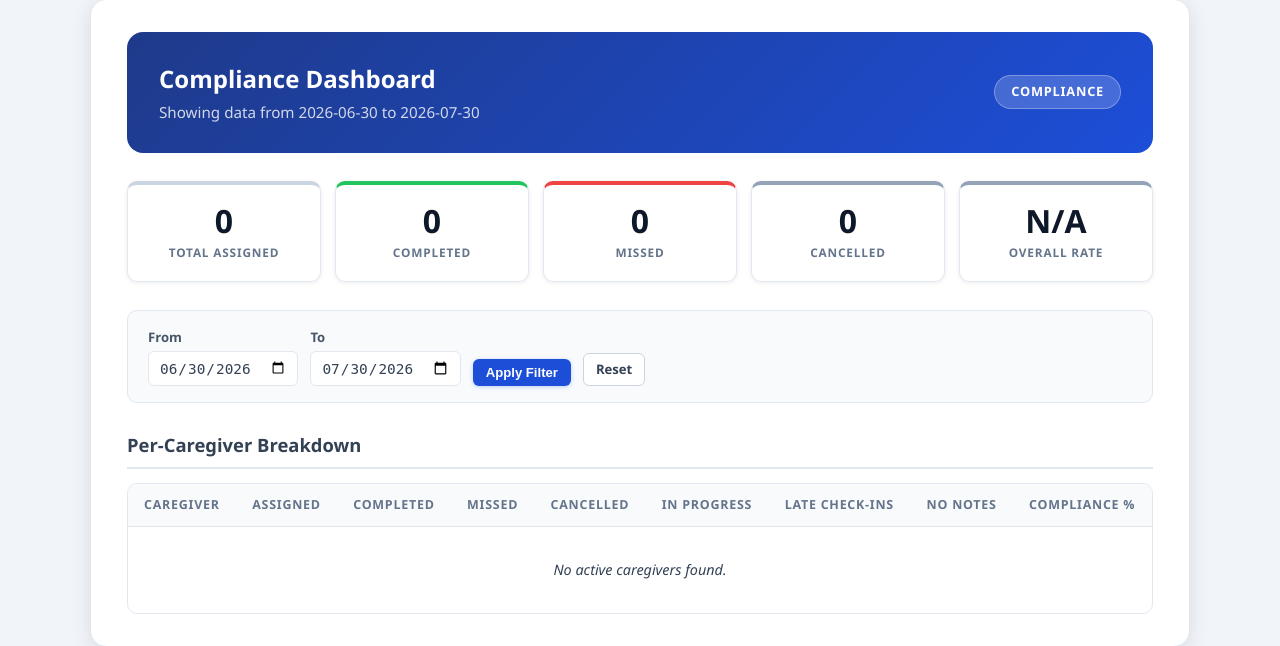
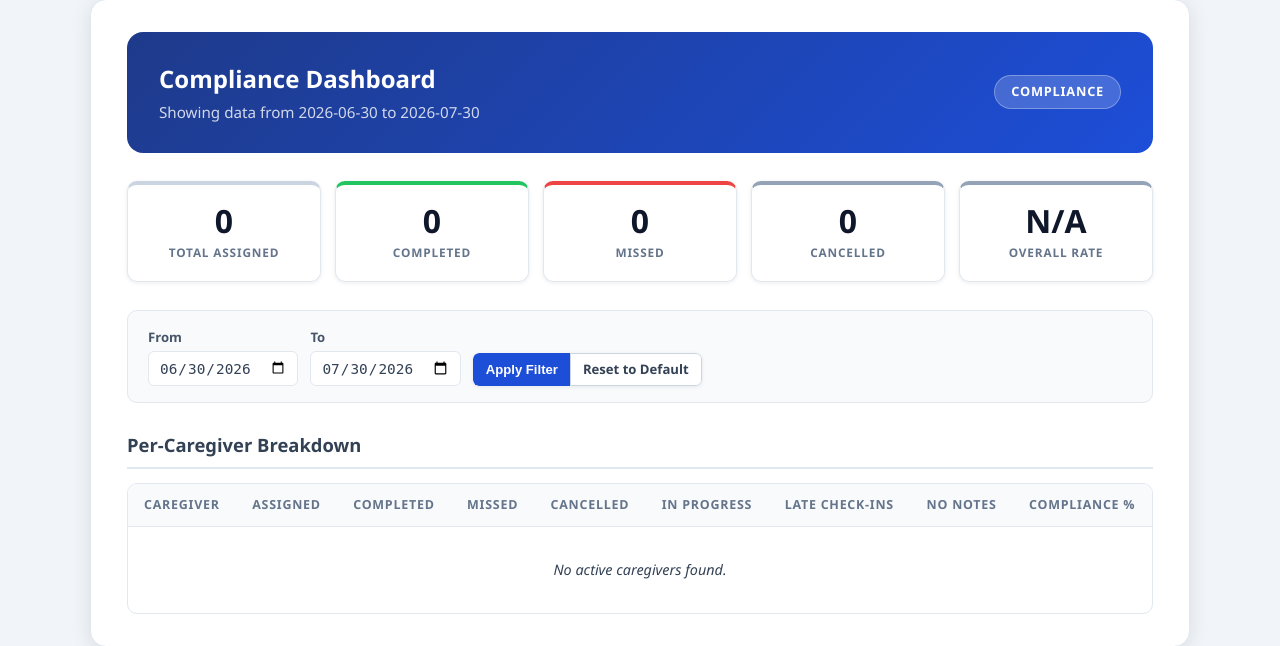
Before and after one commit to HlengiweNcube/hvcs, a Django app: page /accounts/compliance/ in a window 1280 px wide. Shown: the part 97-743 px from the top of the page. Run offline with Django 5.2, Linux system fonts and the light colour scheme; the visitor is signed in with stand-in values (Sample User, id 1); data comes from the database, SQL or seed files in the repository.

Commit message:
style: clearer Reset label and button group on compliance filter

```diff
--- a/templates/accounts/compliance_dashboard.html
+++ b/templates/accounts/compliance_dashboard.html
@@ -44,8 +44,10 @@
         <label for="cd_date_to">To
             <input type="date" id="cd_date_to" name="date_to" value="{{ date_to }}">
         </label>
-        <button type="submit" class="button button--sm">Apply Filter</button>
-        <a class="button-link button--sm" href="{% url 'compliance_dashboard' %}">Reset</a>
+        <div class="filter-bar__actions">
+            <button type="submit" class="button button--sm">Apply Filter</button>
+            <a class="button button--sm button--secondary" href="{% url 'compliance_dashboard' %}">Reset to Default</a>
+        </div>
     </form>
 </div>
 
```
